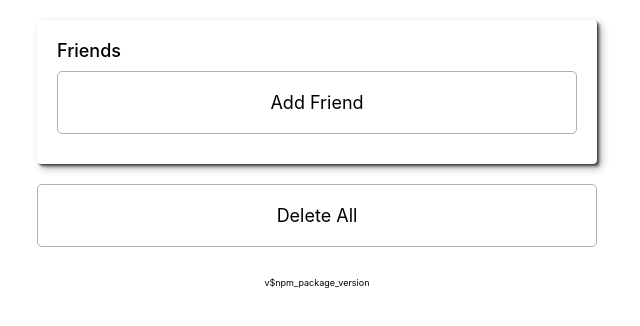
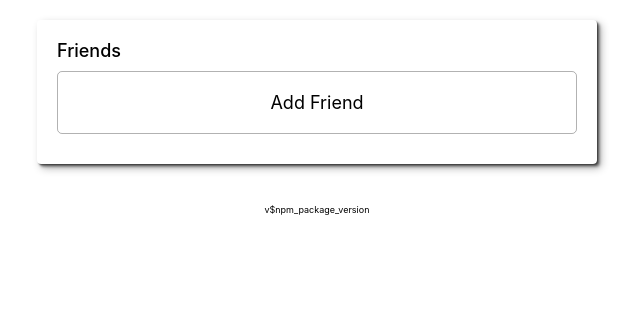
Before and after one commit to r2vq/division, a React (Create React App) app: page / in a window 1280 px wide. Shown: the top 326 px of the page, without its empty margins (323-963 px from the left). Built offline with nearby package versions, Linux system fonts and the light colour scheme; the HTML template or start-up script is replaced by a standard one.

Commit message:
Only show delete button when there is something to delete

```diff
--- a/src/App.js
+++ b/src/App.js
@@ -139,9 +139,12 @@ function App() {
         />
       }
 
-      <DeleteAllButton
-        onDeleteAll={onDeleteAll}
-      />
+      {
+        (purchases.length > 0 || friends.length > 0) &&
+        <DeleteAllButton
+          onDeleteAll={onDeleteAll}
+        />
+      }
 
       <div className="versionCode">
         v{process.env.REACT_APP_VERSION}
```
